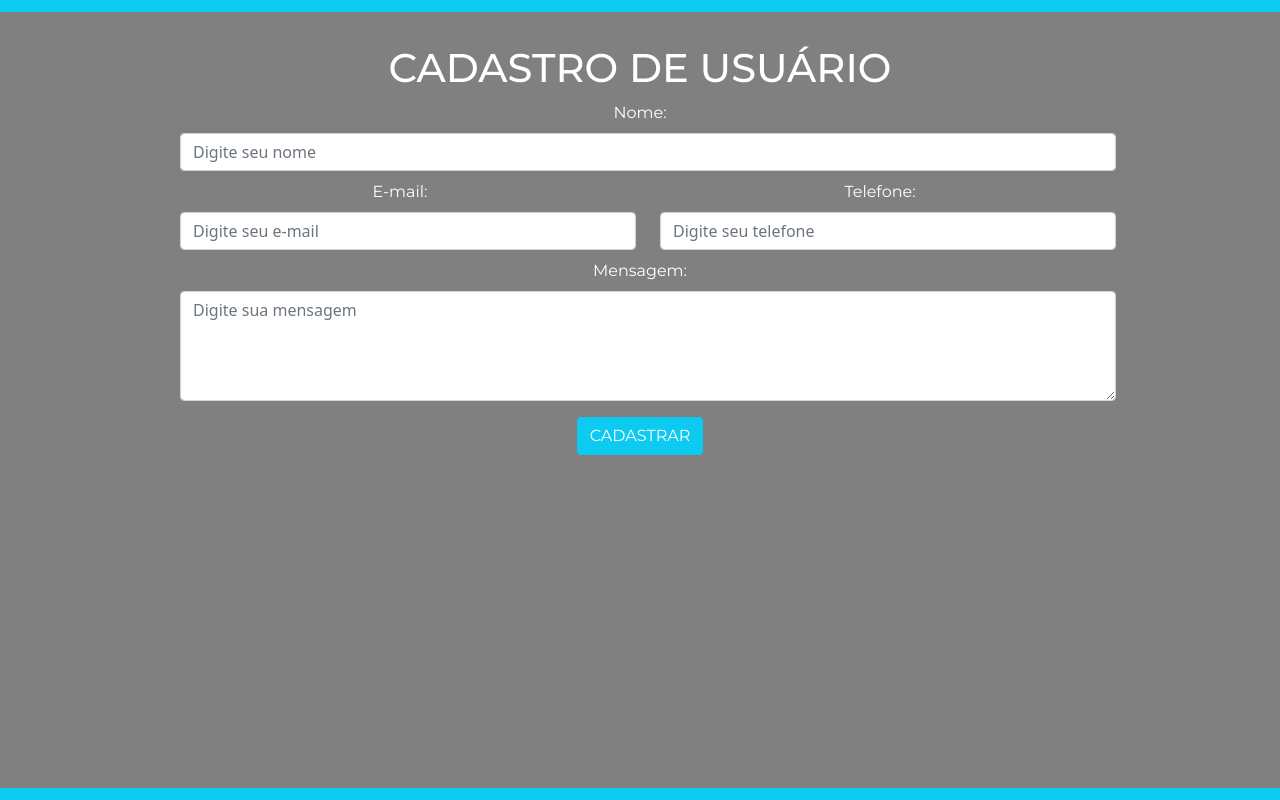
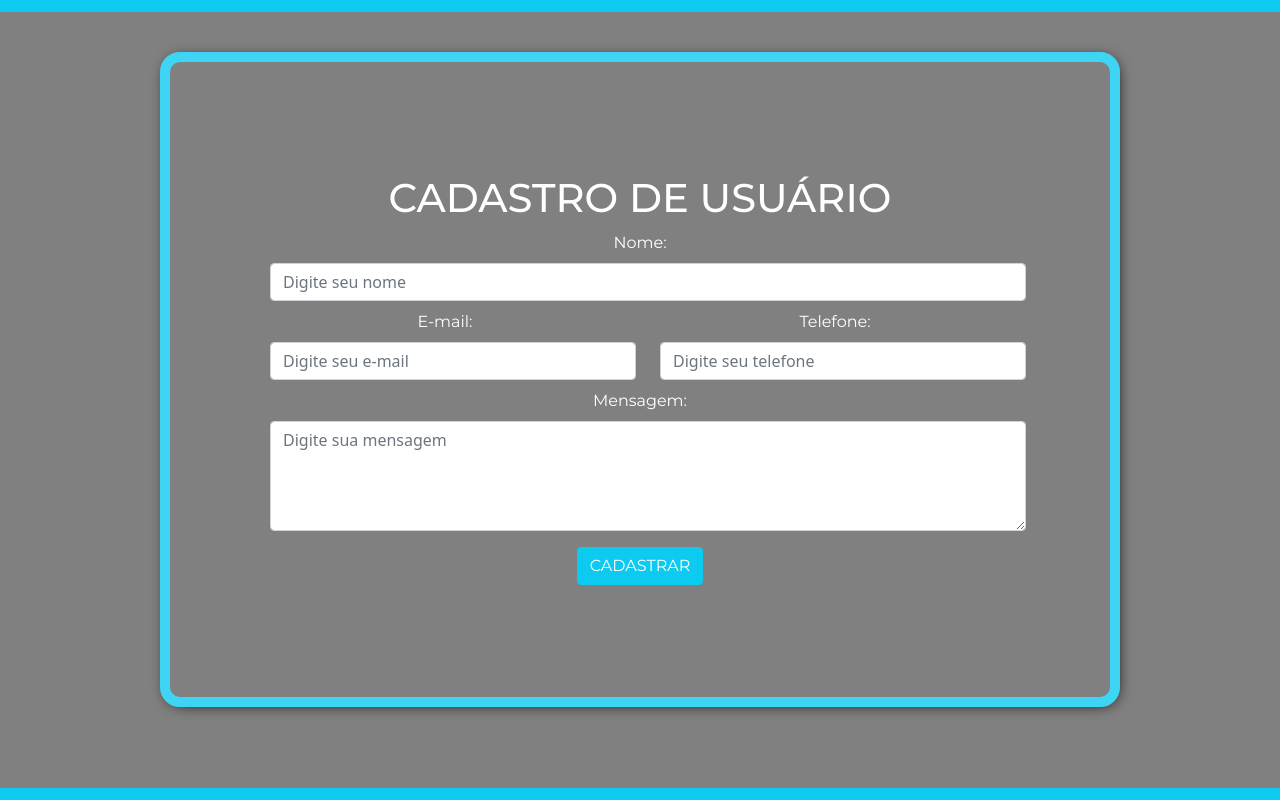
Before and after one commit to Monica261/Cadastro-de-usuario, a PHP site: page / in a window 1280 px wide. Run offline with PHP 8.4, Linux system fonts and the light colour scheme.

Commit message:
atualizando design do projeto

```diff
--- a/style.css
+++ b/style.css
@@ -1,7 +1,7 @@
 body{
 	background:#808080;
 	border-top: 12px solid #0dcaf0;
-    border-bottom: 12px solid #0dcaf0;
+	border-bottom: 12px solid #0dcaf0;
 	height: 100vh;
 }
 
@@ -20,11 +20,18 @@ input{
 
 .cadastro{
 	display: flex;
-    align-items: center;
-    flex-direction: column;
-    width: auto;
-    margin: 0em 10em;
+	align-items: center;
+	flex-direction: column;
+	width: auto;
+	margin: 0em 10em;
+	background: transparent;!important;
+	border-radius: 20px;
+	padding: 80px;
+	margin-top: 40px;
+	border: 10px solid #3dd5f3;
+	box-shadow: 2px 2px 15px -5px #000000;
 }
+
 
 @media (max-width: 767px){
 	input{
@@ -33,6 +40,7 @@ input{
 
 	.cadastro, .m-2{
 		margin: 5px!important;
+		padding: 0px!important;
 	}
 
 }
```
Also changed, not shown: tela.gif.
